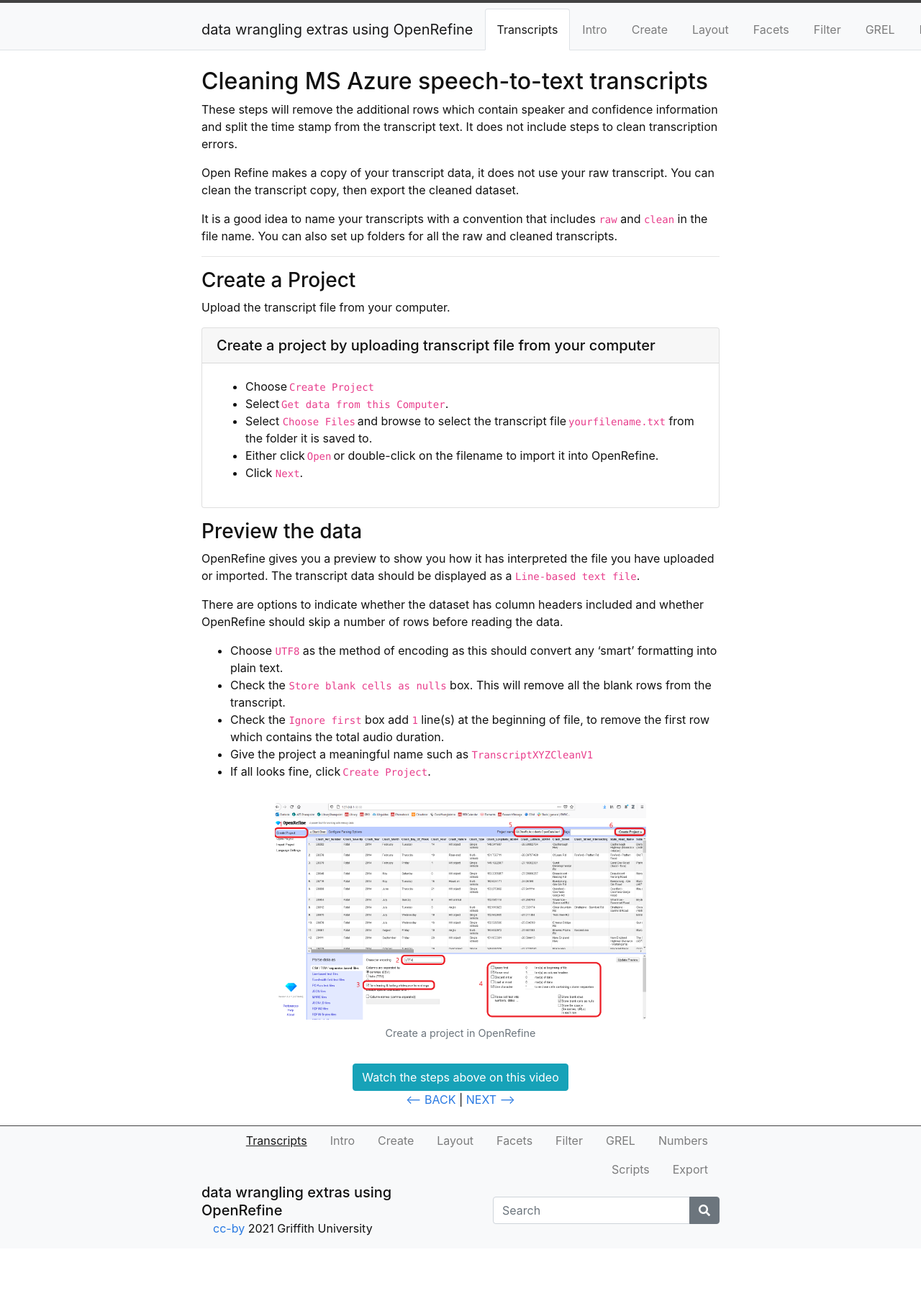
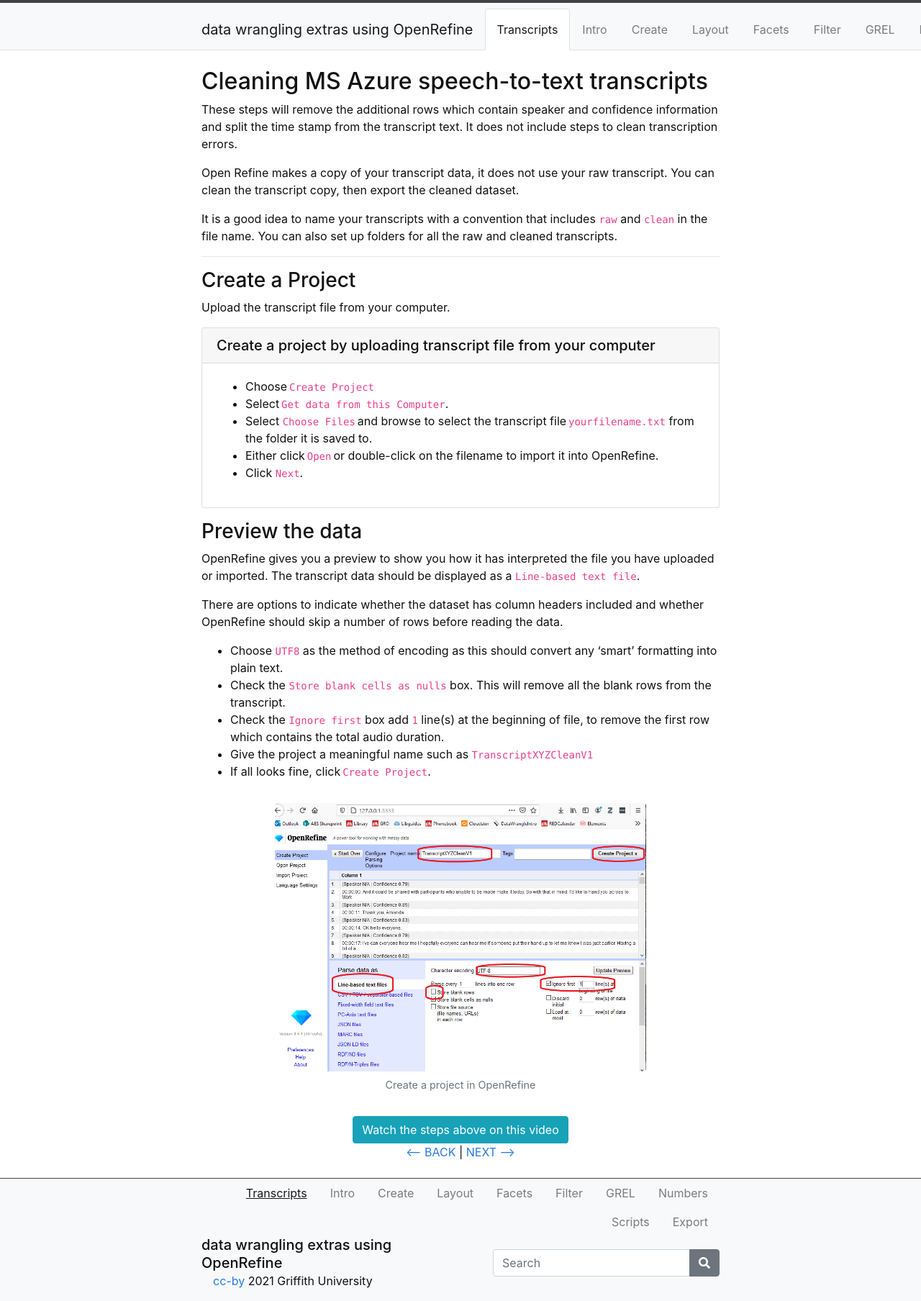
Before and after one commit to GriffithUniLibrary/OpenRefineExtras, a Jekyll site: the page built from content/0-Transcripts.md, in a window 1280 px wide. Shown: the whole page at 72% size. Built offline with Jekyll 4.4.1, drawn with Linux system fonts in a browser that asks for light colours; before the commit the page ends 1735 px from its top, so only the background shows below that.

Commit message:
Update 0-Transcripts.md

```diff
--- a/content/0-Transcripts.md
+++ b/content/0-Transcripts.md
@@ -35,7 +35,7 @@ There are options to indicate whether the dataset has column headers included an
 - Give the project a meaningful name such as `TranscriptXYZCleanV1`
 - If all looks fine, click `Create Project`.
 
-{% include figure.html img="20201209_OR_Preview_Screen.png" alt="Create Project" caption="Create a project in OpenRefine" width="75%" %}
+{% include figure.html img="ORPreviewTranscript.png" alt="Create Project" caption="Create a project in OpenRefine" width="75%" %}
 
 
 {% include button.md text="Watch the steps above on this video" link="https://vimeo.com/412189056/0d9031def0" color="info" %}
```
